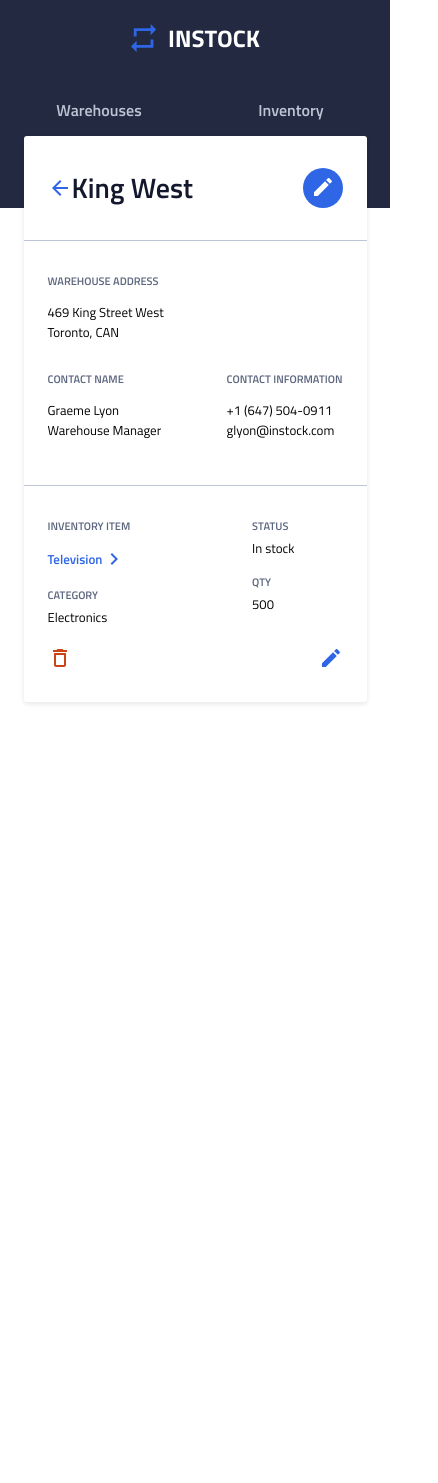
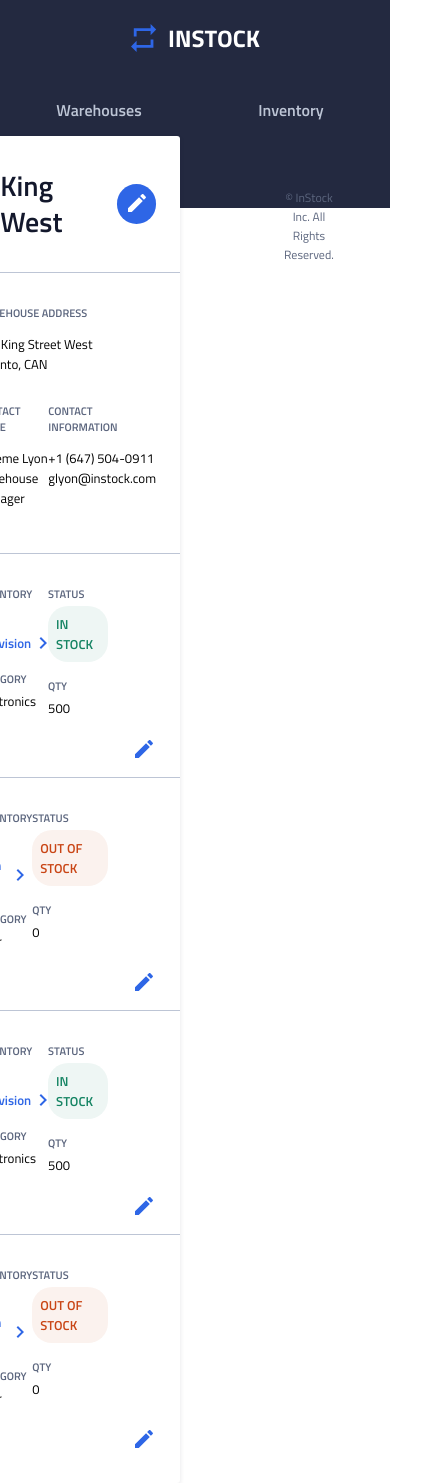
Before and after one commit to Hog837/instock, a React (Create React App) app in the folder client/: page /warehouse/1 in a window 390 px wide. Shown: the whole page, 438 px wide, since content can reach past the window. Before the commit the page ends 844 px from the top, so only its background shows below. Built offline with nearby package versions, Linux system fonts and the light colour scheme.

Commit message:
finish mobile view for warehouse, work on tablet view warehouse details

```diff
--- a/client/src/components/WarehouseDetails/WarehouseDetails.js
+++ b/client/src/components/WarehouseDetails/WarehouseDetails.js
@@ -8,6 +8,7 @@ import deleteIcon from "../../assets/Icons/delete_outline-24px.svg";
 
 function WarehouseDetails() {
   return (
+    // <div>
     <div className="page">
       <section className="warehouse-details">
         <div className="warehouse-details__container">
@@ -90,7 +91,7 @@ function WarehouseDetails() {
               <div className="warehouse-details__item-right">
                 <div className="warehouse-details__item--container warehouse-details__item--status">
                   <h3 className="warehouse-details__item--subtitle">Status</h3>
-                  <p className="warehouse-details__item--text"> In stock </p>
+                  <p className="warehouse-details__item--text warehouse-details__item--inStock"> In stock </p>
                 </div>
                 <div className="warehouse-details__item--container warehouse-details__item--qty">
                   <h3 className="warehouse-details__item--subtitle">qty</h3>
@@ -111,9 +112,153 @@ function WarehouseDetails() {
                 />
               </div>
           </li>
+          <li className="warehouse-details__item">
+            <div className="warehouse-details__item-texts">
+              <div className="warehouse-details__item-left">
+                <div className="warehouse-details__item--container warehouse-details__item--inventory">
+                  <h3 className="warehouse-details__item--subtitle">
+                    Inventory Item
+                  </h3>
+                  <p className="warehouse-details__item--title">
+                    Gym Bag
+                    <img
+                      className="warehouse-details-item__chevron-icon"
+                      src={chevronRightIcon}
+                      alt="chevron right icon"
+                    />
+                  </p>
+                </div>
+                <div className="warehouse-details__item--container warehouse-details__item--category">
+                  <h3 className="warehouse-details__item--subtitle">
+                    Category
+                  </h3>
+                  <p className="warehouse-details__item--text"> Gear </p>
+                </div>
+              </div>
+              <div className="warehouse-details__item-right">
+                <div className="warehouse-details__item--container warehouse-details__item--status">
+                  <h3 className="warehouse-details__item--subtitle">Status</h3>
+                  <p className="warehouse-details__item--text warehouse-details__item--outOfStock"> Out of stock </p>
+                </div>
+                <div className="warehouse-details__item--container warehouse-details__item--qty">
+                  <h3 className="warehouse-details__item--subtitle">qty</h3>
+                  <p className="warehouse-details__item--text"> 0 </p>
+                </div>
+              </div>
+            </div>
+            <div className="warehouse-details__icons">
+                <img
+                  className="warehouse-details__icon"
+                  src={deleteIcon}
+                  alt="delete icon"
+                />
+                <img
+                  className="warehouse-details__icon"
+                  src={editIcon}
+                  alt="edit icon"
+                />
+              </div>
+          </li>
+          <li className="warehouse-details__item">
+            <div className="warehouse-details__item-texts">
+              <div className="warehouse-details__item-left">
+                <div className="warehouse-details__item--container warehouse-details__item--inventory">
+                  <h3 className="warehouse-details__item--subtitle">
+                    Inventory Item
+                  </h3>
+                  <p className="warehouse-details__item--title">
+                    Television
+                    <img
+                      className="warehouse-details-item__chevron-icon"
+                      src={chevronRightIcon}
+                      alt="chevron right icon"
+                    />
+                  </p>
+                </div>
+                <div className="warehouse-details__item--container warehouse-details__item--category">
+                  <h3 className="warehouse-details__item--subtitle">
+                    Category
+                  </h3>
+                  <p className="warehouse-details__item--text"> Electronics </p>
+                </div>
+              </div>
+              <div className="warehouse-details__item-right">
+                <div className="warehouse-details__item--container warehouse-details__item--status">
+                  <h3 className="warehouse-details__item--subtitle">Status</h3>
+                  <p className="warehouse-details__item--text warehouse-details__item--inStock"> In stock </p>
+                </div>
+                <div className="warehouse-details__item--container warehouse-details__item--qty">
+                  <h3 className="warehouse-details__item--subtitle">qty</h3>
+                  <p className="warehouse-details__item--text"> 500 </p>
+                </div>
+              </div>
+            </div>
+            <div className="warehouse-details__icons">
+                <img
+                  className="warehouse-details__icon"
+                  src={deleteIcon}
+                  alt="delete icon"
+                />
+                <img
+                  className="warehouse-details__icon"
+                  src={editIcon}
+                  alt="edit icon"
+                />
+              </div>
+          </li>
+          <li className="warehouse-details__item">
+            <div className="warehouse-details__item-texts">
+              <div className="warehouse-details__item-left">
+                <div className="warehouse-details__item--container warehouse-details__item--inventory">
+                  <h3 className="warehouse-details__item--subtitle">
+                    Inventory Item
+                  </h3>
+                  <p className="warehouse-details__item--title">
+                    Gym Bag
+                    <img
+                      className="warehouse-details-item__chevron-icon"
+                      src={chevronRightIcon}
+                      alt="chevron right icon"
+                    />
+                  </p>
+                </div>
+                <div className="warehouse-details__item--container warehouse-details__item--category">
+                  <h3 className="warehouse-details__item--subtitle">
+                    Category
+                  </h3>
+                  <p className="warehouse-details__item--text"> Gear </p>
+                </div>
+              </div>
+              <div className="warehouse-details__item-right">
+                <div className="warehouse-details__item--container warehouse-details__item--status">
+                  <h3 className="warehouse-details__item--subtitle">Status</h3>
+                  <p className="warehouse-details__item--text warehouse-details__item--outOfStock"> Out of stock </p>
+                </div>
+                <div className="warehouse-details__item--container warehouse-details__item--qty">
+                  <h3 className="warehouse-details__item--subtitle">qty</h3>
+                  <p className="warehouse-details__item--text"> 0 </p>
+                </div>
+              </div>
+            </div>
+            <div className="warehouse-details__icons">
+                <img
+                  className="warehouse-details__icon"
+                  src={deleteIcon}
+                  alt="delete icon"
+                />
+                <img
+                  className="warehouse-details__icon"
+                  src={editIcon}
+                  alt="edit icon"
+                />
+              </div>
+          </li>
         </ul>
       </section>
+      <p className="warehouse-details__footer">© InStock Inc. All Rights Reserved.</p>
     </div>
+
+    /* </div> */
   );
 }
 
--- a/client/src/components/WarehouseDetails/WarehouseDetails.scss
+++ b/client/src/components/WarehouseDetails/WarehouseDetails.scss
@@ -163,14 +163,33 @@
       }
     }
 
+    &--inStock {
+      text-transform: uppercase;
+      background-color: rgba(21, 132, 99, 0.07);
+      padding: 0.5rem;
+      border-radius: 20px;
+      color: $green;
+      font-weight: 600;
+    }
+
+    &--outOfStock {
+        text-transform: uppercase;
+        background-color: rgba(201, 69, 21, 0.07);
+        padding: 0.5rem;
+        border-radius: 20px;
+        color:$red;
+        font-weight: 600;
+      }
+
     &-right {
-        margin-right: 3rem;
-        @include tablet {
-          display: flex;
-          justify-content: space-between;
-        }
+      margin-right: 3rem;
+      @include tablet {
+        display: flex;
+        justify-content: space-between;
       }
+    }
   }
+
   &__icons {
     margin-top: 1.188rem;
     display: flex;
@@ -183,6 +202,13 @@
         margin-right: 1.5rem;
       }
     }
+  }
+
+  &__footer{
+    padding: 2.5rem 6.5rem;
+    text-align: center;
+    color: $slate;
+    font-size: 0.75rem;
   }
 }
 
@@ -198,7 +224,7 @@
   }
 
   &__text {
-    font-family: "Titillium Web";
+    color: $instock-Black;
     font-style: normal;
     font-weight: 600;
     font-size: 0.75rem;
@@ -226,4 +252,5 @@
       margin-right: 0;
     }
   }
+
 }
```
